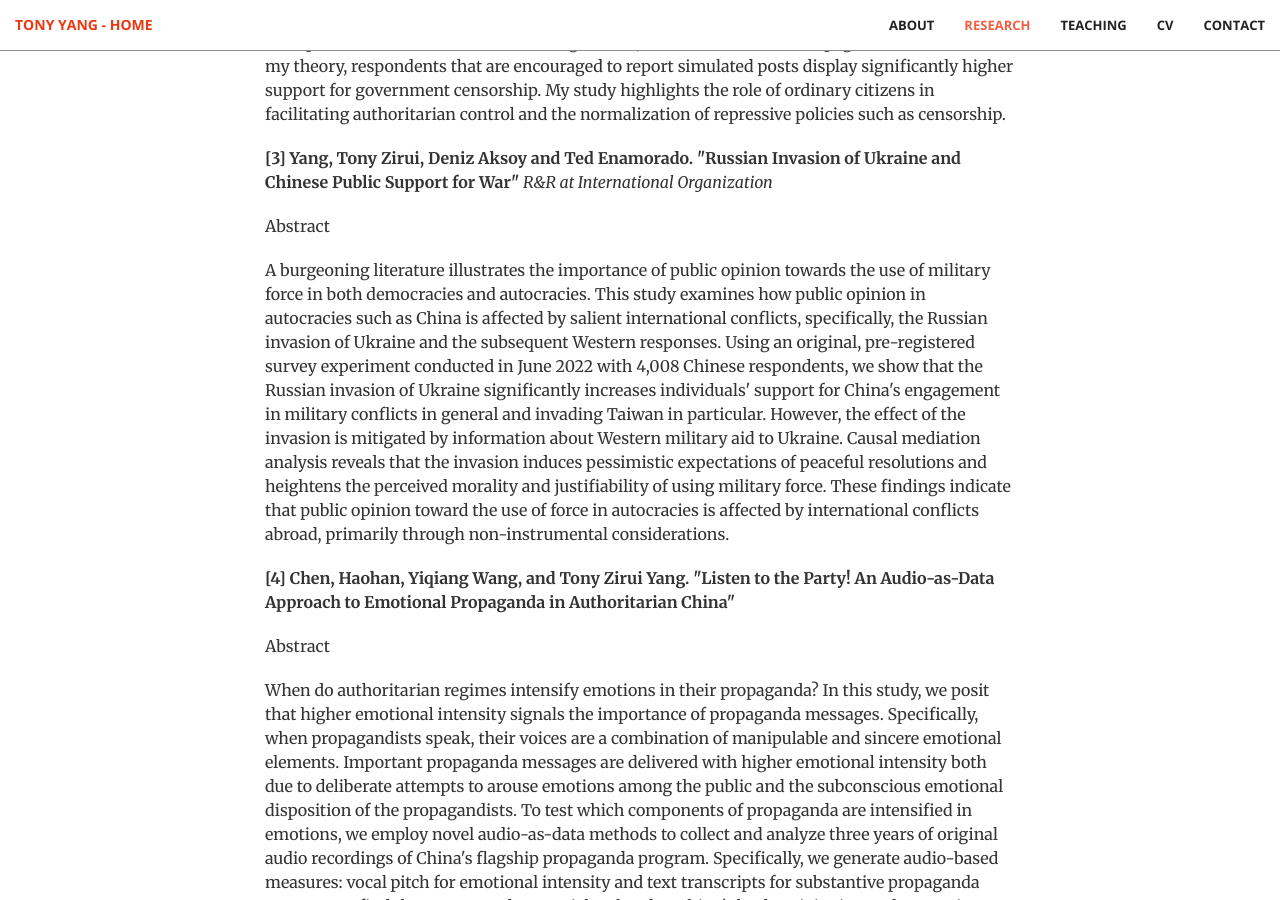
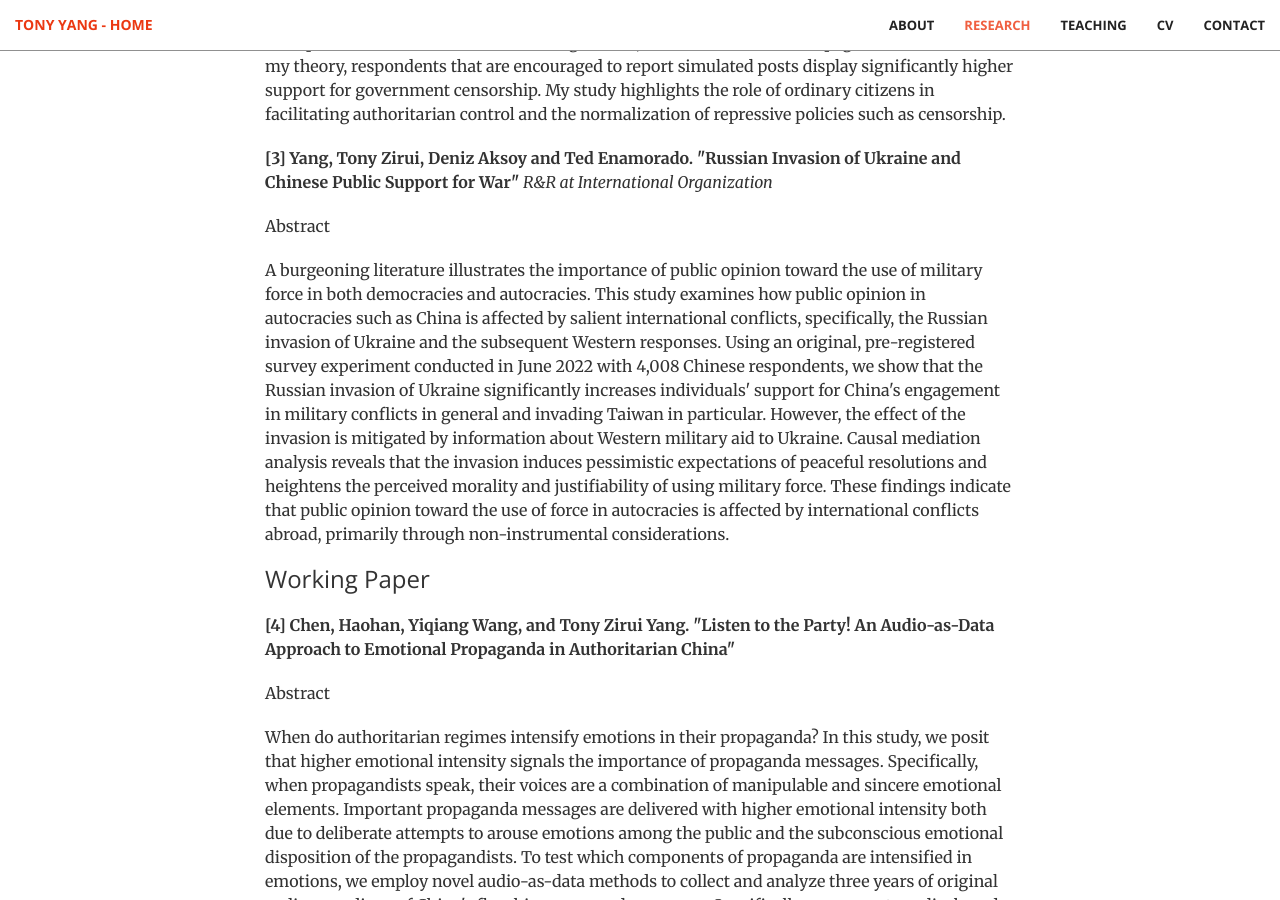
Before and after one commit to tonyhsfz/website, a Jekyll site: the page built from index.html, in a window 1280 px wide and 900 px high, scrolled down 3028 px. Built offline with Jekyll 4.4.1, drawn with Linux system fonts in a browser that asks for light colours; some of the changed text lies outside the part shown.

Commit message:
Update publication.html

```diff
--- a/_includes/publication.html
+++ b/_includes/publication.html
@@ -4,7 +4,7 @@
             <div class="col-lg-8 col-lg-offset-2">
                 <h2 class="section-heading text-center">RESEARCH</h2>
                 <hr>
-                <h3 class="section-heading">Working Paper</h3>
+                <h3 class="section-heading">Under Review</h3>
                     <p></p>
 <p><b>[1] Yang, Tony Zirui. "Normalization of Censorship: Evidence from China" </b> <i>R&R at Journal of Politics</i> </p>
                    <p> <a href="https://papers.ssrn.com/sol3/papers.cfm?abstract_id=3835217">[SSRN]</a>
@@ -24,10 +24,12 @@ Contrary to the conventional top-down view of government censorship, ordinary ci
 <p><b>[3] Yang, Tony Zirui, Deniz Aksoy and Ted Enamorado. "Russian Invasion of Ukraine and Chinese Public Support for War"  </b> <i>R&R at International Organization</i> </p>
 <p> Abstract </p>
 <p>
-   A burgeoning literature illustrates the importance of public opinion towards the use of military force in both democracies and autocracies. This study examines how public opinion in autocracies such as China is affected by salient international conflicts, specifically, the Russian invasion of Ukraine and the subsequent Western responses. Using an original, pre-registered survey experiment conducted in June 2022 with 4,008 Chinese respondents, we show that the Russian invasion of Ukraine significantly increases individuals' support for China's engagement in military conflicts in general and invading Taiwan in particular. However, the effect of the invasion is mitigated by information about Western military aid to Ukraine. Causal mediation analysis reveals that the invasion induces pessimistic expectations of peaceful resolutions and heightens the perceived morality and justifiability of using military force. These findings indicate that public opinion toward the use of force in autocracies is affected by international conflicts abroad, primarily through non-instrumental considerations.
+   A burgeoning literature illustrates the importance of public opinion toward the use of military force in both democracies and autocracies. This study examines how public opinion in autocracies such as China is affected by salient international conflicts, specifically, the Russian invasion of Ukraine and the subsequent Western responses. Using an original, pre-registered survey experiment conducted in June 2022 with 4,008 Chinese respondents, we show that the Russian invasion of Ukraine significantly increases individuals' support for China's engagement in military conflicts in general and invading Taiwan in particular. However, the effect of the invasion is mitigated by information about Western military aid to Ukraine. Causal mediation analysis reveals that the invasion induces pessimistic expectations of peaceful resolutions and heightens the perceived morality and justifiability of using military force. These findings indicate that public opinion toward the use of force in autocracies is affected by international conflicts abroad, primarily through non-instrumental considerations.
                     </p>
                     <p></p>
                      <p></p>
+                    <h3 class="section-heading">Working Paper</h3>
+                    <p></p>
 <p><b>[4] Chen, Haohan, Yiqiang Wang, and Tony Zirui Yang. "Listen to the Party! An Audio-as-Data Approach to Emotional Propaganda in Authoritarian China" </b></p>
 <p> Abstract </p>
 <p>
@@ -37,8 +39,13 @@ Specifically, we generate audio-based measures: vocal pitch for emotional intens
 We find that propaganda materials related to China's leader Xi Jinping and repressive institutions are associated with higher emotional intensity. In contrast, the regime's policy achievements and negative coverage of foreign countries are associated with lower emotional intensity.
 Our study sheds light on the coercive nature of China's propaganda strategies and extends the audio-as-data method to the Chinese language and the study of authoritarian politics.
 </p>
-
-
+  <p></p>
+                     <p></p>
+                    <h3 class="section-heading">Work in Progress</h3>
+                    <p></p>
+                <p><b>[4] Chen, Haohan, Yiqiang Wang, and Tony Zirui Yang. "Listen to the Party! An Audio-as-Data Approach to Emotional Propaganda in Authoritarian China" </b></p>
+                    <p><b>[4] Chen, Haohan, Yiqiang Wang, and Tony Zirui Yang. "Listen to the Party! An Audio-as-Data Approach to Emotional Propaganda in Authoritarian China" </b></p>
+                    <p><b>[4] Chen, Haohan, Yiqiang Wang, and Tony Zirui Yang. "Listen to the Party! An Audio-as-Data Approach to Emotional Propaganda in Authoritarian China" </b></p>
                 </div>
         </div>
     </div>
```
